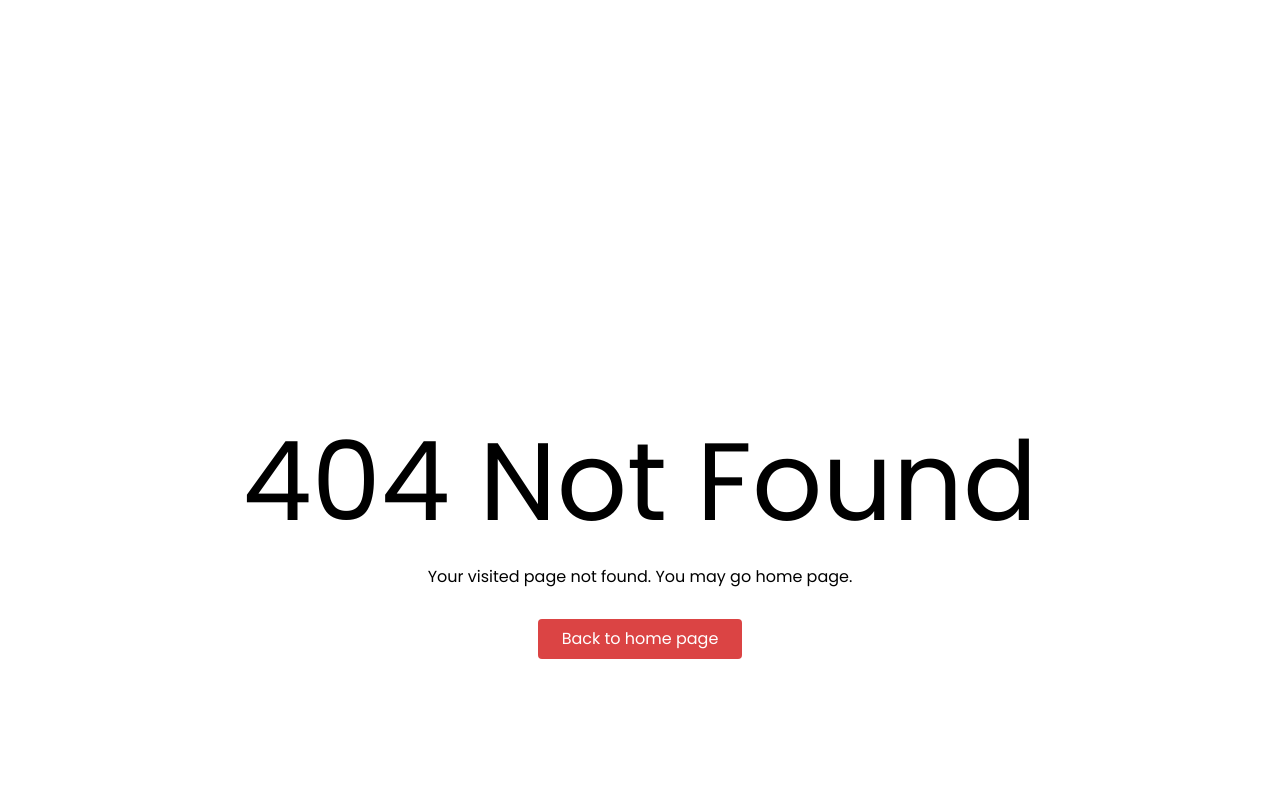
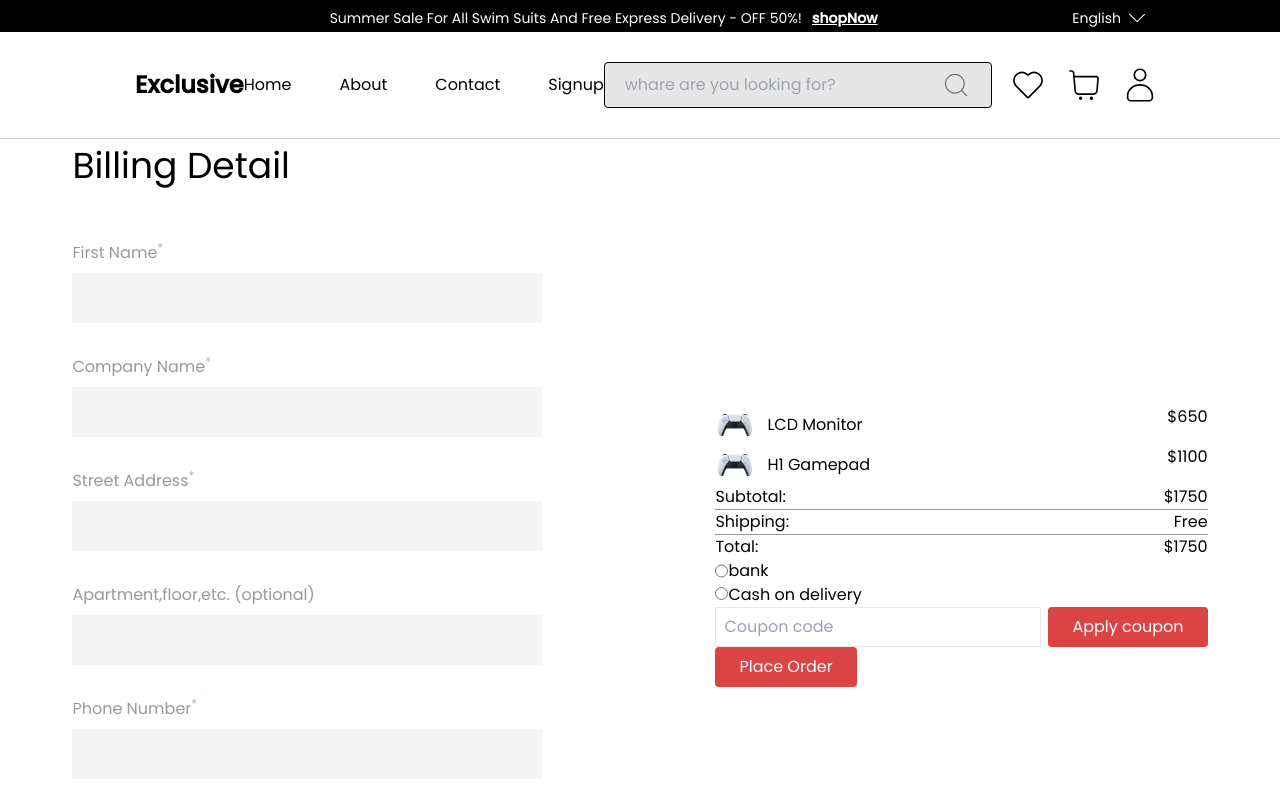
Before and after one commit to aryal31/Ecommerce-, a React (Vite) app: page /checkout in a window 1280 px wide. Before the commit this address had no page. Shown: the top 800 px of the page. Built offline with nearby package versions, Linux system fonts and the light colour scheme.

Commit message:
checkout page design

```diff
--- a/src/Pages/CartPage.jsx
+++ b/src/Pages/CartPage.jsx
@@ -15,15 +15,16 @@ const CartPage = () => {
       />
       <div className="flex items-center justify-center flex-col">
         <div className=""></div>
-        <div className="w-[1170px]">
+        <div>
           <div className="mb-3">
-            <div className="shadow flex justify-between w-[1170px] h-[72px]  text-[16px] mt-[10px] items-center px-3">
+            <div className="shadow flex justify-between w-[1170px] h-[72px]  text-[16px] mt-[10px] items-center ">
               <p>Product</p>
               <p>Price</p>
               <p>Quantity</p>
               <p>Subtotal</p>
             </div>
           </div>
+          <Cartitemcard />
           <Cartitemcard />
 
           <div className="flex justify-between mt-3">
--- a/src/Pages/CheckOutPage.jsx
+++ b/src/Pages/CheckOutPage.jsx
@@ -1,9 +1,149 @@
-import React from 'react'
+import React from "react";
+import Orangebutton from "../components/Orangebutton";
+import controller from '../assets/images/controller.png'
 
 const CheckOutPage = () => {
   return (
-    <div>CheckOutPage</div>
-  )
-}
+    <div>
+      <div className="flex items-center justify-center gap-[173px]">
+        <div className="flex flex-col">
+          <div className="mb-[48px] text-[36px]">Billing Detail</div>
+          <label htmlFor="name" className="text-[black] opacity-40 text-[16px]">
+            First Name<sup className="text-red-900">*</sup>{" "}
+          </label>
+          <input
+            className="h-[50px] w-[470px] bg-[#F5F5F5] mt-[8px] mb-[32px]"
+            type="text"
+            id="name"
+            required
+          />
 
-export default CheckOutPage
+          <label
+            htmlFor="companyname"
+            className="text-[black] opacity-40 text-[16px]"
+          >
+            Company Name<sup className="text-red-900">*</sup>{" "}
+          </label>
+          <input
+            className="h-[50px] w-[470px] bg-[#F5F5F5] mt-[8px] mb-[32px]"
+            type="text"
+            id="companyname"
+            required
+          />
+
+          <label
+            htmlFor="streetadd"
+            className="text-[black] opacity-40 text-[16px]"
+          >
+            Street Address<sup className="text-red-900">*</sup>
+          </label>
+          <input
+            className="h-[50px] w-[470px] bg-[#F5F5F5] mt-[8px] mb-[32px]"
+            type="text"
+            id="streetadd"
+            required
+          />
+
+          <label
+            htmlFor="apartment"
+            className="text-[black] opacity-40 text-[16px]"
+          >
+            Apartment,floor,etc. (optional)
+          </label>
+          <input
+            className="h-[50px] w-[470px] bg-[#F5F5F5] mt-[8px] mb-[32px]"
+            type="text"
+            id="apartment"
+            required
+          />
+
+          <label
+            htmlFor="phone"
+            className="text-[black] opacity-40 text-[16px]"
+          >
+            Phone Number<sup className="text-red-900">*</sup>
+          </label>
+          <input
+            className="h-[50px] w-[470px] bg-[#F5F5F5] mt-[8px] mb-[32px]"
+            type="text"
+            id="phone"
+            required
+          />
+
+          <label
+            htmlFor="email"
+            className="text-[black] opacity-40 text-[16px]"
+          >
+            Email<sup className="text-red-900">*</sup>{" "}
+          </label>
+          <input
+            className="h-[50px] w-[470px] bg-[#F5F5F5] mt-[8px] mb-[24px]"
+            type="email"
+            id="email"
+            required
+          />
+
+          <div className="flex mt-3">
+            {" "}
+            <input type="checkbox" className="accent-[#DB4444]" id="check" />
+            <p>Save this information for faster check-out next time</p>
+          </div>
+        </div>
+        <div>
+          <div className="flex justify-between">
+            <div className="flex items-center justify-center">
+              {" "}
+              <img src={controller} className="h-[40px] mr-3" alt="" />
+              <p>LCD Monitor</p>
+            </div>
+            <div>$650</div>
+          </div>
+          <div className="flex justify-between">
+            <div className="flex items-center justify-center">
+            <img src={controller} className="h-[40px] mr-3" alt="" />
+              <p>H1 Gamepad</p>
+            </div>
+            <div>$1100</div>
+          </div>
+
+          <div className="flex justify-between">
+            <div>Subtotal:</div>
+            <div>$1750</div>
+          </div>
+          <div className="h-[1px] bg-black opacity-40"></div>
+          <div className="flex justify-between">
+            <div>Shipping:</div>
+            <div>Free</div>
+          </div>
+          <div className="h-[1px] bg-black opacity-40"></div>
+          <div className="flex justify-between">
+            <div>Total:</div>
+            <div>$1750</div>
+          </div>
+          <div className="flex">
+            <input type="radio" className="bank" />
+            <label htmlFor="bank">bank</label>
+          </div>
+          <div>
+            <input type="radio" className="deliveryoptions" />
+            <label htmlFor="deliveryoptions">Cash on delivery</label>
+          </div>
+          <div className="flex">
+        <input type="text" className="border-[1.5px] mr-[7px] pl-2" placeholder="Coupon code"/>
+        <Orangebutton text='Apply coupon'/>
+          </div>
+        <div>
+          <Orangebutton text='Place Order'/>
+        </div>
+
+          <div>
+
+
+          </div>
+        </div>
+      </div>
+    </div>
+  );
+};
+
+export default CheckOutPage;
--- a/src/components/Cartitemcard.jsx
+++ b/src/components/Cartitemcard.jsx
@@ -1,16 +1,16 @@
 import React from 'react'
+import controller from '../assets/images/controller.png'
+
 const Cartitemcard = () => {
   return (
-    <div>
-      <div className='flex justify-between h-[102px] items-center shadow px-3'>
-      <div>LCD monitor</div>
-      <div>$650</div>
-      <div className='border-black border-[1.5px] rounded-sm bg-none'><input type="number" /></div>
-      <div>$650</div>
-
+    <>
+      <div className='flex justify-between items-center shadow  w-[1170px] h-[102px]'>
+      <div className='flex items-center'> <img src={controller} className='h-[50px]' alt="" /> <p>Dual Sense</p></div>
+      <p>$120</p>
+      <div className='border-[#d9d9d9] border-[1.5px] rounded-sm bg-none'><input type="number" className='w-[72px] h-[44px] ' /></div>
+      <p>$650</p>
       </div>
-
-    </div>
+    </>
   )
 }
 
--- a/src/routes/routes.jsx
+++ b/src/routes/routes.jsx
@@ -9,6 +9,7 @@ import CartPage from '../Pages/CartPage'
 import Wishlistpage from '../Pages/Wishlistpage'
 import Aboutpage from '../Pages/Aboutpage'
 import { createBrowserRouter } from 'react-router-dom'
+import CheckOutPage from '../Pages/CheckOutPage'
 
 
   const router = createBrowserRouter([{
@@ -20,7 +21,8 @@ import { createBrowserRouter } from 'react-router-dom'
       {path: 'contact', element: <Contactpage/>},
       {path: 'cart', element: <CartPage/>},
       {path: 'wishlist', element: <Wishlistpage/>},
-      {path: 'about', element: <Aboutpage/>}
+      {path: 'about', element: <Aboutpage/>},
+      {path: 'checkout', element: <CheckOutPage/>}
     ]
   }])
 
```
